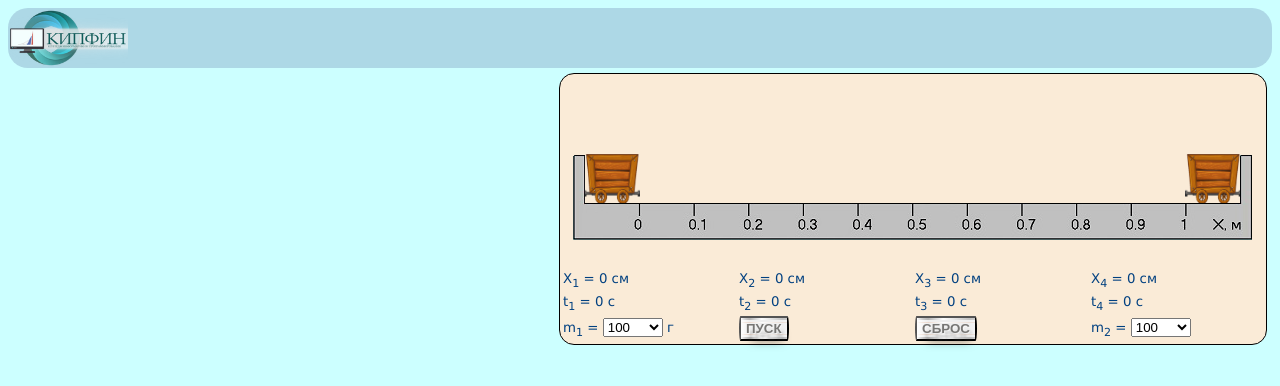
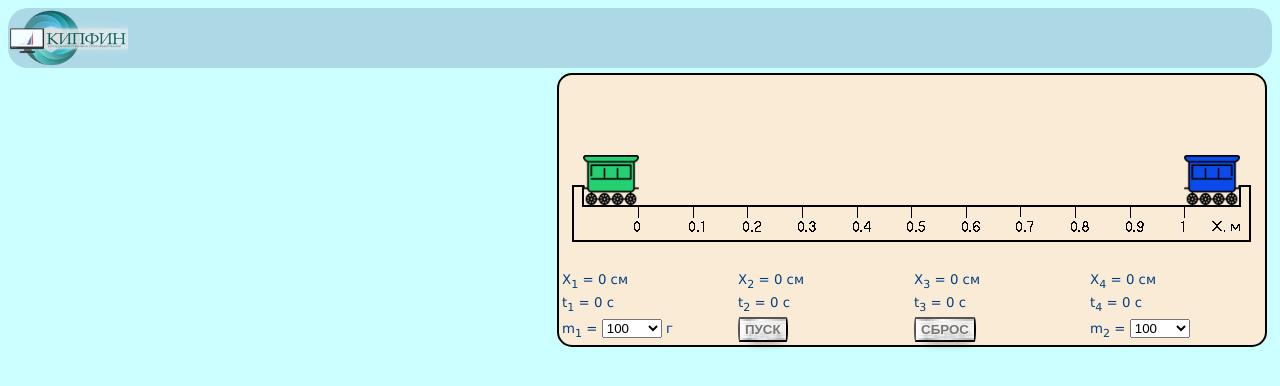
Before and after one commit to DimaMinin/Lab-project, a website built with Parcel: page index.html in a window 1280 px wide. Built offline with nearby package versions, Linux system fonts and the light colour scheme.

Commit message:
Last commit

```diff
--- a/css/lab.css
+++ b/css/lab.css
@@ -6,7 +6,7 @@ body { font-family: Verdana, Arial, Helvetica, sans-serif;
 
 .table {
   background-color: antiquewhite;
-  border:1px solid black;
+  border:2px solid black;
   border-radius: 15px;
   margin:5px;
 }
--- a/index.html
+++ b/index.html
@@ -20,26 +20,18 @@
 
 
 </head>
-
 <body>
 <header>
-<!--  <button class="headerButton" style="position:absolute; top: 22px; left: 200px; padding: 3px 3px">New page1</button>-->
-<!--  <button class="headerButton" style="position:absolute; top: 22px; left: 300px; padding: 3px 3px">New page2</button>-->
-<!--  <button class="headerButton" style="position:absolute; top: 22px; left: 400px; padding: 3px 3px">New page3</button>-->
-<!--  <button class="headerButton" style="position:absolute; top: 22px; left: 500px; padding: 3px 3px">New page4</button>-->
-<!--  <button class="headerButton" style="position:absolute; top: 22px; left: 600px; padding: 3px 3px">New page5</button>-->
 </header>
 </body>
-
 <body  text="#004080" bgcolor="#FFFFFF" link="#004080" vlink="#004080" alink="#FF0000" onLoad="init();" >
-
 <table class="table" align="right">
   <tr>
     <td colspan="4" id="person">
       <div style="position:relative; width:700px; height:190px; padding:0px;" >
-        <img src="img/EmptyTrolley.gif" id="mob1" width="56" height="50" style="position:absolute; top: 77px; left: 21px;" />
-        <img src="img/EmptyTrolley.gif" id="mob2" width="56" height="50"  style="position:absolute; top: 77px; left: 622px;"/>
-        <img src="img/Ruler.jpg" style="position: absolute; top: auto;">
+        <img src="img/GreenTrolley.png" id="mob1" width="56" height="50" style="position:absolute; top: 77px; left: 21px;" />
+        <img src="img/BlueTrolley.png" id="mob2" width="56" height="50"  style="position:absolute; top: 77px; left: 622px;"/>
+        <img src="img/RulerTest1.gif" style="position: absolute; top: 59px; left: 10px">
       </div>
     </td>
   </tr>
@@ -84,5 +76,4 @@
   <script src="js/main.js"></script>
 
 </body>
-
 </html>
```
Also changed, not shown: js/main.js (+4 -10 lines), img/BlueTrolley.png (added), img/Figure2 (2).png (added), img/GreenTrolley.png (added), img/Ruler.jpg (deleted), img/RulerTest1.gif (added), img/пример2.gif (added).
